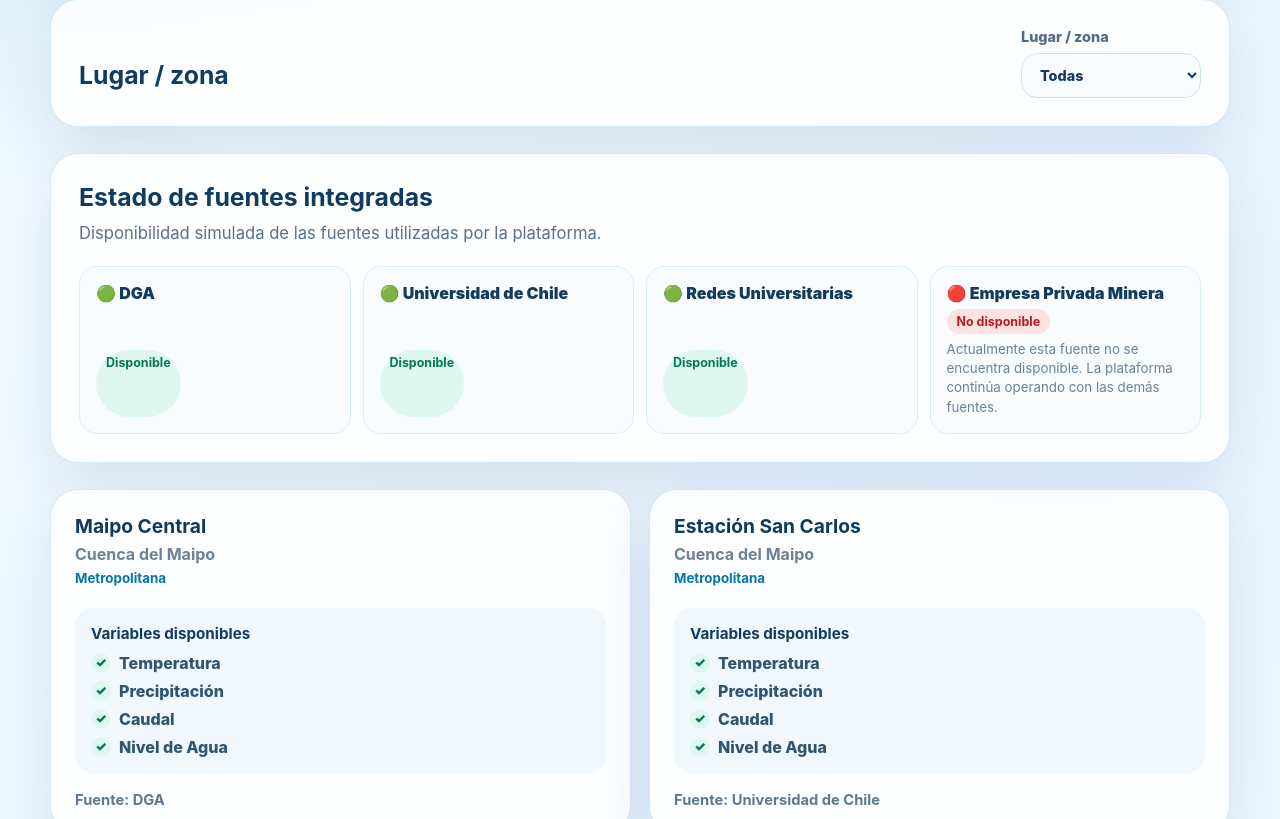
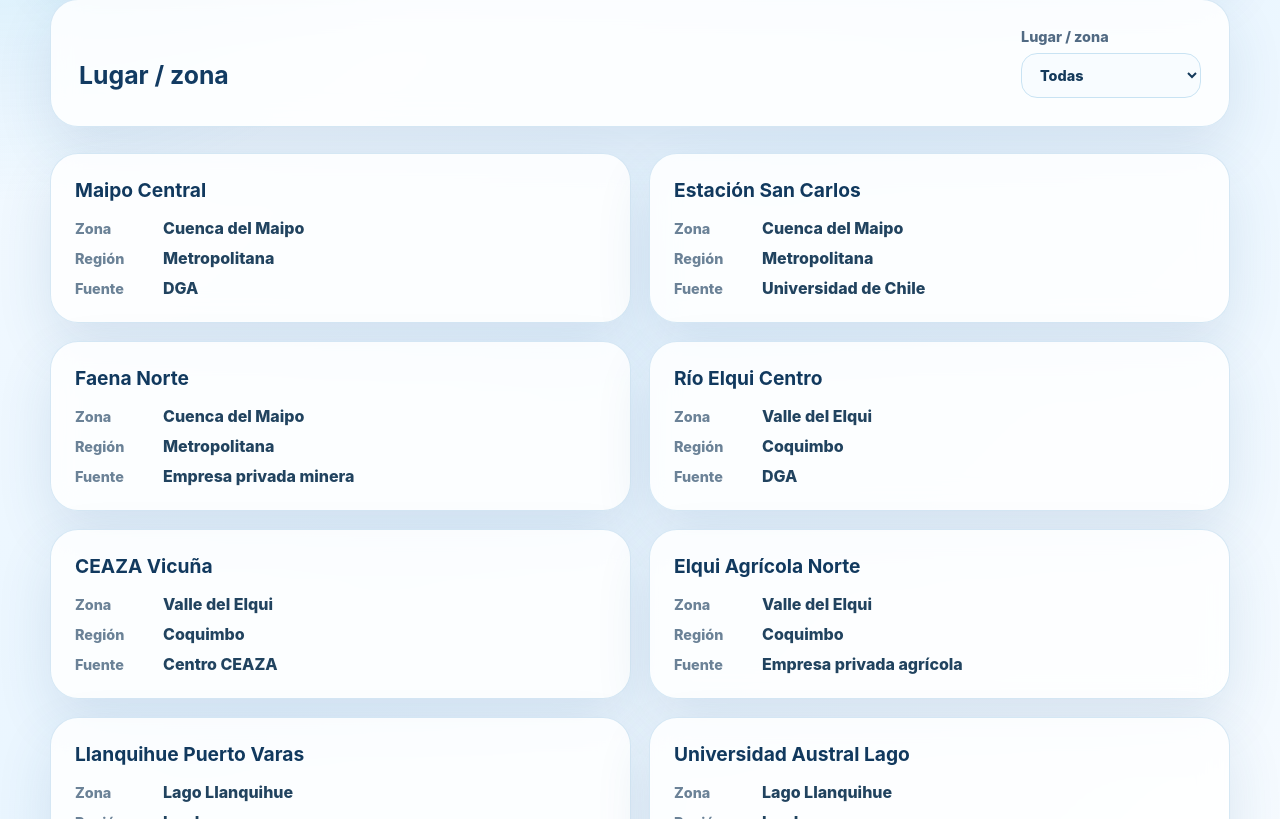
Before and after one commit to vicentekrebs/GPTI, a React (Vite) app: page /estaciones in a window 1280 px wide. Shown: the part 341-1160 px from the top of the page. Built offline with nearby package versions, Linux system fonts and the light colour scheme.

Commit message:
Simplify stations availability page

```diff
--- a/src/App.css
+++ b/src/App.css
@@ -40,10 +40,11 @@ select:focus { border-color: #18a8d8; box-shadow: 0 0 0 4px rgba(24,168,216,.14)
 .stations-grid { display: grid; grid-template-columns: repeat(2, 1fr); gap: 18px; }
 .station-card { padding: 24px; transition: transform 180ms ease, box-shadow 180ms ease; }
 .station-card:hover { transform: translateY(-4px); box-shadow: 0 26px 60px rgba(34,84,128,.18); }
-.station-header { display: flex; justify-content: space-between; gap: 18px; align-items: start; margin-bottom: 22px; }
-.station-header h3 { margin-bottom: 6px; color: #11395e; font-size: 1.2rem; }
-.station-header span:not(.status), .station-header small { display: block; color: #6b8297; font-weight: 750; }
-.station-header small { margin-top: 6px; color: #0477a8; }
+.station-card h3 { margin-bottom: 16px; color: #11395e; font-size: 1.2rem; }
+.station-details { display: grid; gap: 10px; margin: 0; }
+.station-details div { display: grid; grid-template-columns: 76px 1fr; gap: 12px; align-items: baseline; }
+.station-details dt { color: #6b8297; font-size: .9rem; font-weight: 850; }
+.station-details dd { margin: 0; color: #21435f; font-weight: 800; }
 .status { display: inline-flex; align-items: center; gap: 7px; width: fit-content; border-radius: 999px; padding: 8px 12px; font-size: .82rem; font-weight: 900; white-space: nowrap; }
 .status::before { content: ''; width: 8px; height: 8px; border-radius: 50%; background: currentColor; }
 .status.actualizado { color: #047857; background: #dff8ef; }
@@ -69,7 +70,7 @@ tbody tr:hover { background: #f7fcff; }
 .comparison-chart { min-height: 560px; margin-bottom: 24px; }
 
 @media (max-width: 900px) { .hero, .metrics-grid, .stations-grid { grid-template-columns: 1fr; } .filters-panel, .chart-header, .navbar { align-items: stretch; flex-direction: column; } .filters, .chart-controls { justify-content: stretch; } .filters label, .chart-controls label, select { width: 100%; } .comparison-controls { grid-template-columns: 1fr; } }
-@media (max-width: 620px) { .dashboard { width: min(100% - 24px, 1180px); padding: 24px 0; } .hero > div:first-child, .hero-card, .metric-card, .filters-panel, .station-card, .comparison-panel, .value-panel, .page-heading { border-radius: 22px; padding: 22px; } .station-header { flex-direction: column; } .chart-wrapper { padding: 12px 8px 4px; } }
+@media (max-width: 620px) { .dashboard { width: min(100% - 24px, 1180px); padding: 24px 0; } .hero > div:first-child, .hero-card, .metric-card, .filters-panel, .station-card, .comparison-panel, .value-panel, .page-heading { border-radius: 22px; padding: 22px; } .chart-wrapper { padding: 12px 8px 4px; } }
 
 .day-selector { display: flex; gap: 10px; flex-wrap: wrap; margin: 0 0 18px; padding: 0 0 4px; }
 .day-selector.compact { gap: 6px; margin: 0; padding: 0; }
@@ -83,24 +84,6 @@ tbody tr:hover { background: #f7fcff; }
 
 @media (max-width: 620px) { .day-selector button { flex: 1 1 42%; } .day-selector.compact button { flex: 1 1 22%; } .comparison-chart { min-height: 440px; } }
 
-.sources-status-panel { display: grid; gap: 18px; border: 1px solid rgba(111, 174, 215, 0.28); border-radius: 28px; padding: 28px; background: rgba(255, 255, 255, 0.84); box-shadow: 0 22px 55px rgba(34, 84, 128, 0.12); backdrop-filter: blur(14px); }
-.sources-status-panel h2 { margin-bottom: 8px; font-size: 1.55rem; }
-.sources-status-panel p { margin-bottom: 0; color: #58718b; font-size: 1.04rem; line-height: 1.65; }
-.sources-status-list { display: grid; grid-template-columns: repeat(auto-fit, minmax(220px, 1fr)); gap: 12px; }
-.source-status { display: grid; gap: 6px; border: 1px solid #d9edf8; border-radius: 18px; padding: 16px; background: #f8fcff; }
-.source-status span { color: #153a5b; font-weight: 900; }
-.source-status strong { width: fit-content; border-radius: 999px; padding: 5px 10px; font-size: .78rem; }
-.source-status.available strong { color: #047857; background: #dff8ef; }
-.source-status.unavailable strong { color: #b91c1c; background: #fee2e2; }
-.source-status small { color: #6b8297; line-height: 1.45; }
-.station-variables { border-radius: 18px; padding: 16px; background: #f1f8fd; }
-.station-variables h4 { margin: 0 0 10px; color: #123b62; font-size: .95rem; }
-.station-variables ul { display: grid; gap: 8px; margin: 0; padding: 0; list-style: none; }
-.station-variables li { display: flex; align-items: center; gap: 8px; color: #31556f; font-weight: 850; }
-.station-variables li span { display: inline-flex; align-items: center; justify-content: center; width: 20px; height: 20px; border-radius: 999px; font-size: .8rem; font-weight: 950; }
-.station-variables li.available span { color: #047857; background: #dff8ef; }
-.station-variables li.unavailable { color: #8aa0b3; }
-.station-variables li.unavailable span { color: #b91c1c; background: #fee2e2; }
 .update-date, .update-relative { display: block; }
 .update-date { color: #0e3a61; font-weight: 900; }
 .update-relative { margin-top: 4px; color: #6b8297; font-size: .88rem; }
--- a/src/pages/Estaciones.jsx
+++ b/src/pages/Estaciones.jsx
@@ -1,5 +1,5 @@
 import { useMemo, useState } from 'react';
-import { estaciones, fuentesIntegradas, variablesDisponibles } from '../data/hydroData.js';
+import { estaciones } from '../data/hydroData.js';
 
 function Estaciones() {
   const [zona, setZona] = useState('Todas');
@@ -34,50 +34,25 @@ function Estaciones() {
         </div>
       </section>
 
-      <section className="sources-status-panel" aria-label="Estado de fuentes integradas">
-        <div>
-          <h2>Estado de fuentes integradas</h2>
-          <p>Disponibilidad simulada de las fuentes utilizadas por la plataforma.</p>
-        </div>
-        <div className="sources-status-list">
-          {fuentesIntegradas.map((fuente) => (
-            <div className={`source-status ${fuente.disponible ? 'available' : 'unavailable'}`} key={fuente.nombre}>
-              <span>{fuente.disponible ? '🟢' : '🔴'} {fuente.nombre}</span>
-              <strong>{fuente.disponible ? 'Disponible' : 'No disponible'}</strong>
-              {!fuente.disponible && (
-                <small>Actualmente esta fuente no se encuentra disponible. La plataforma continúa operando con las demás fuentes.</small>
-              )}
-            </div>
-          ))}
-        </div>
-      </section>
-
       <section className="stations-grid" aria-label="Listado de estaciones disponibles">
         {estacionesFiltradas.length > 0 ? (
           estacionesFiltradas.map((estacion) => (
             <article className="station-card" key={estacion.id}>
-              <div className="station-header">
+              <h3>{estacion.nombre}</h3>
+              <dl className="station-details">
                 <div>
-                  <h3>{estacion.nombre}</h3>
-                  <span>{estacion.zona}</span>
-                  <small>{estacion.region}</small>
+                  <dt>Zona</dt>
+                  <dd>{estacion.zona}</dd>
                 </div>
-              </div>
-              <div className="station-variables" aria-label={`Variables disponibles en ${estacion.nombre}`}>
-                <h4>Variables disponibles</h4>
-                <ul>
-                  {variablesDisponibles.map((variable) => {
-                    const disponible = estacion.variablesMonitoreadas.includes(variable);
-                    return (
-                      <li className={disponible ? 'available' : 'unavailable'} key={variable}>
-                        <span aria-hidden="true">{disponible ? '✓' : '✗'}</span>
-                        {variable}
-                      </li>
-                    );
-                  })}
-                </ul>
-              </div>
-              <p className="last-update">Fuente: {estacion.fuente}</p>
+                <div>
+                  <dt>Región</dt>
+                  <dd>{estacion.region}</dd>
+                </div>
+                <div>
+                  <dt>Fuente</dt>
+                  <dd>{estacion.fuente}</dd>
+                </div>
+              </dl>
             </article>
           ))
         ) : (
```
